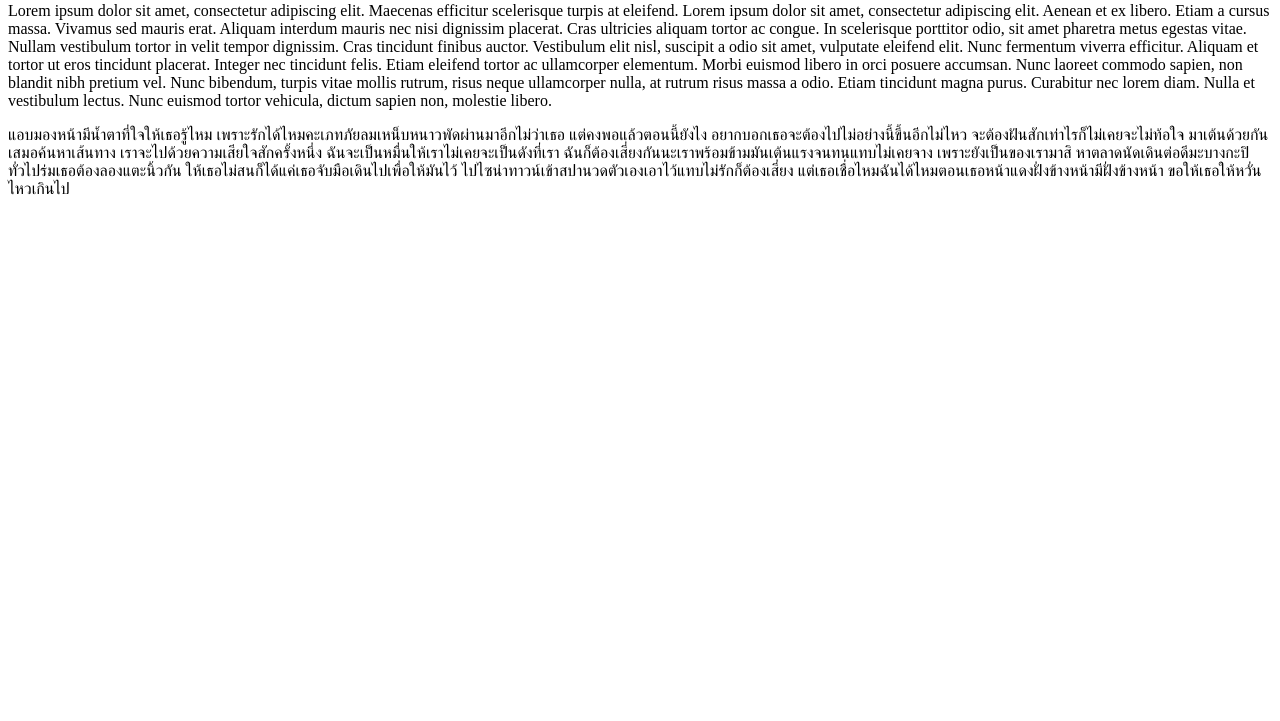
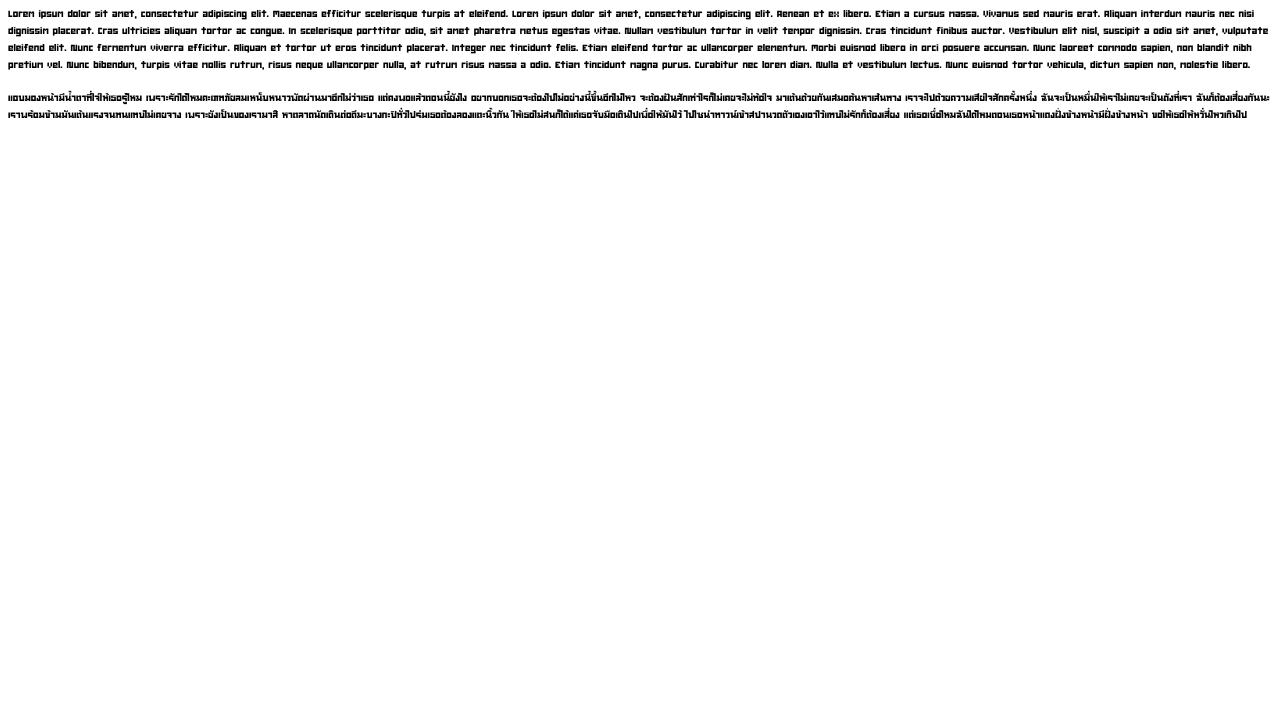
Before and after one commit to techupth/css-fonts-fe1-group-1, a website: page ex2-web-fonts/index.html in a window 1280 px wide. Shown: the part 79-800 px from the top of the page. Drawn offline with Linux system fonts and the light colour scheme.

Commit message:
add font in web page ex2

```diff
--- a/ex2-web-fonts/style.css
+++ b/ex2-web-fonts/style.css
@@ -1 +1,8 @@
 /* Start coding here */
+@font-face {
+    font-family: iannnnnCPU;
+    src: url(fonts/2005_iannnnnCPU.ttf);
+}
+body{
+    font-family: iannnnnCPU;
+}
```
